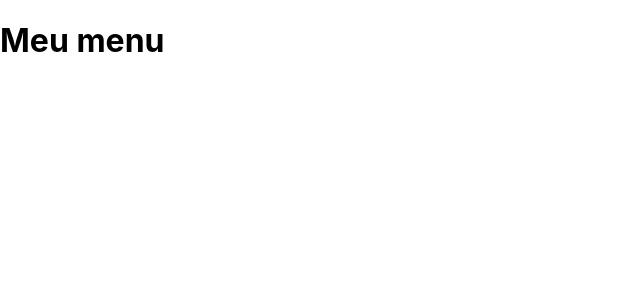
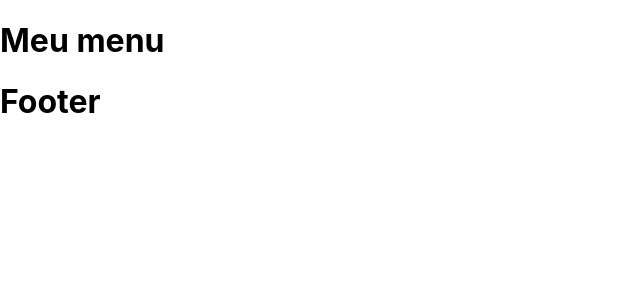
Before and after one commit to uniamerica/CMDM-front, a React (Create React App) app: page / in a window 1280 px wide. Shown: the top 300 px of the page, without its empty margins (0-640 px from the left). Built offline with nearby package versions, Linux system fonts and the light colour scheme.

Commit message:
Adicionei componente footer v1

```diff
--- a/src/App.js
+++ b/src/App.js
@@ -1,12 +1,13 @@
 import React from 'react';
-import logo from './logo.svg';
 import './App.css';
 import Menu from "./components/Menu";
+import Footer from './components/Footer';
 
 function App() {
   return (
     <div>
       <Menu />
+      <Footer />
     </div>
   );
 }
--- /dev/null
+++ b/src/components/Footer.jsx
@@ -0,0 +1,11 @@
+import React from 'react';
+
+function Footer(){
+    return(
+        <div>
+            <h1>Footer</h1>
+        </div>
+    );
+}
+
+export default Footer;
```
